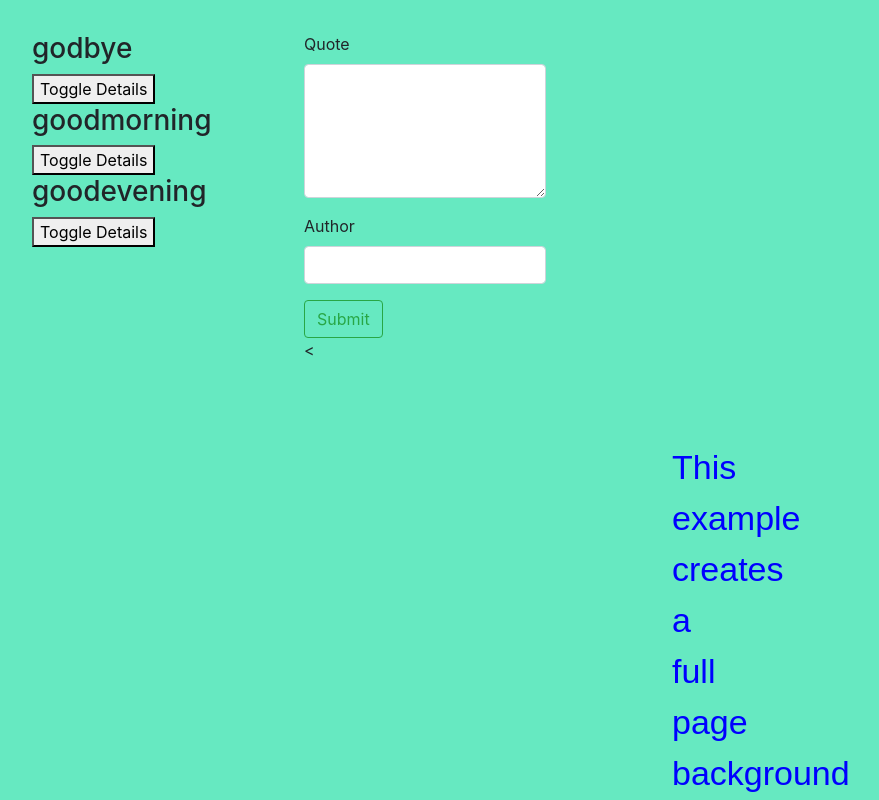
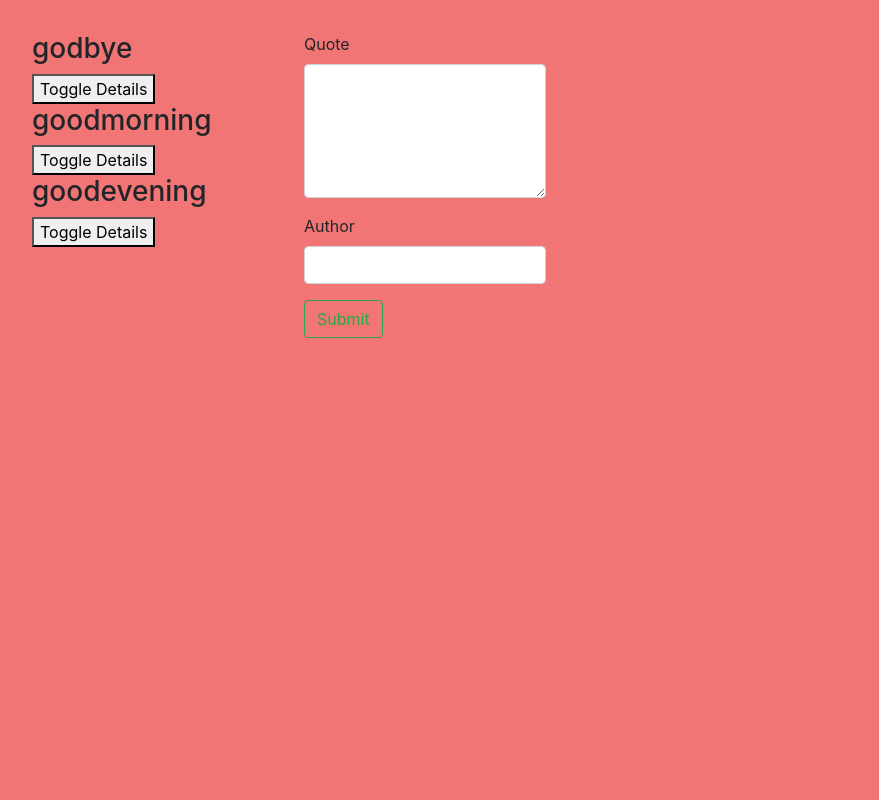
Before and after one commit to jmusau62-gmail/QUOTES, an Angular app: page / in a window 1280 px wide. Shown: the top 800 px of the page, without its empty margins (351-1230 px from the left). Built offline with nearby package versions, Linux system fonts and the light colour scheme.

Commit message:
removed contents from html body tags

```diff
--- a/src/app/quote-form/quote-form.component.html
+++ b/src/app/quote-form/quote-form.component.html
@@ -11,10 +11,8 @@
         <button type="submit" class='btn btn-outline-success'>Submit</button>
     </form>
 </div>
-<<body>
+<body>
 
-        <div class="bg"></div>
 
-        <p class="py-5 text-center">This example creates a full page background image. Try to resize the browser window to see how it always will cover the full screen (when scrolled to top), and that it scales nicely on all screen sizes.</p>
 
     </body>
--- a/src/styles.css
+++ b/src/styles.css
@@ -5,10 +5,10 @@
 body {
     padding: 2em 23em;
     background:pink;
-    background: rgb(102, 233, 193);
+    background: rgb(241, 117, 117);
 }
 u{
-  color:pink;
+  color: green;
 }
 #submit{
   border-radius: 250px;
```
